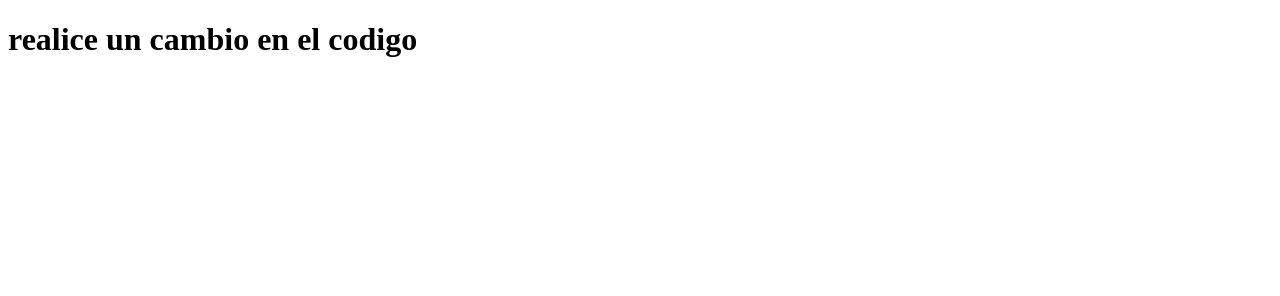
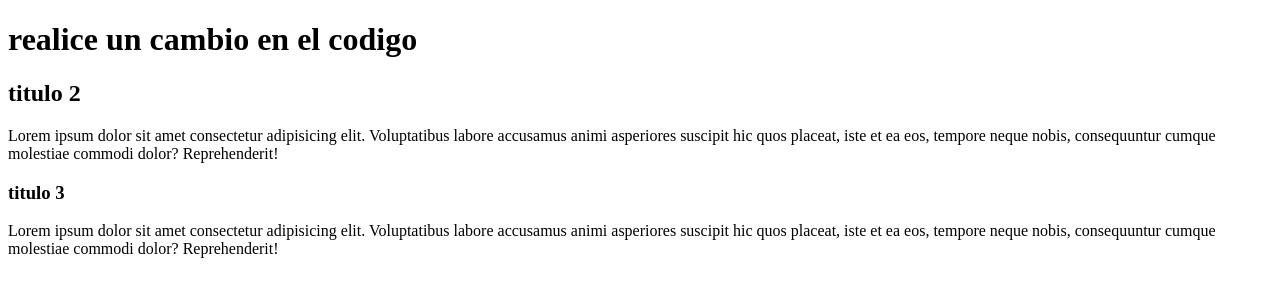
Before and after one commit to josejubm/githubTest, a plain HTML site: page index.html in a window 1280 px wide. Drawn offline with Linux system fonts and the light colour scheme.

Commit message:
Segundo commit

```diff
--- a/index.html
+++ b/index.html
@@ -1,12 +1,23 @@
 <!DOCTYPE html>
 <html lang="en">
+
 <head>
     <meta charset="UTF-8">
     <meta http-equiv="X-UA-Compatible" content="IE=edge">
     <meta name="viewport" content="width=device-width, initial-scale=1.0">
     <title>tutorial git</title>
 </head>
+
 <body>
     <h1>realice un cambio en el codigo</h1>
+    <h2>titulo 2</h2>
+    <p>Lorem ipsum dolor sit amet consectetur adipisicing elit. Voluptatibus labore accusamus animi
+        asperiores suscipit hic quos placeat, iste et ea eos,
+        tempore neque nobis, consequuntur cumque molestiae commodi dolor? Reprehenderit!</p>
+    <h3>titulo 3</h3>
+    <p>Lorem ipsum dolor sit amet consectetur adipisicing elit. Voluptatibus labore accusamus animi
+        asperiores suscipit hic quos placeat, iste et ea eos,
+        tempore neque nobis, consequuntur cumque molestiae commodi dolor? Reprehenderit!</p>
 </body>
+
 </html>
--- a/script.js
+++ b/script.js
@@ -1,3 +1,7 @@
 console.log("cambio");
+console.log("1");
+console.log("2");
+console.log("3");
 console.log("4");
-console.log("3");
+console.log("5");
+console.log("6");
--- a/style.css
+++ b/style.css
@@ -1,7 +1,13 @@
-.text
-{
+.text {
     text-align: justify;
     font-size: 17px;
     font-family: Arial, Helvetica, sans-serif;
     color: rgb(58, 46, 46);
 }
+
+p {
+    text-align: justify;
+    font-size: 17px;
+    font-family: Arial, Helvetica, sans-serif;
+    color: rgb(205, 61, 61);
+}
```
